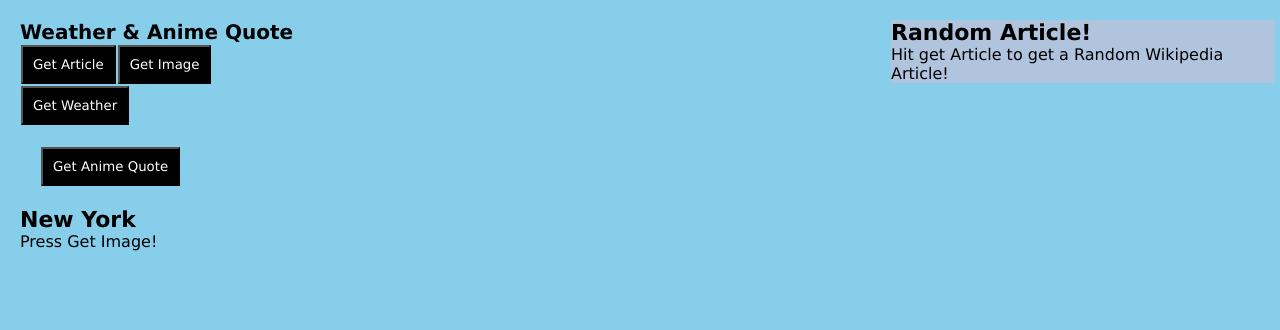
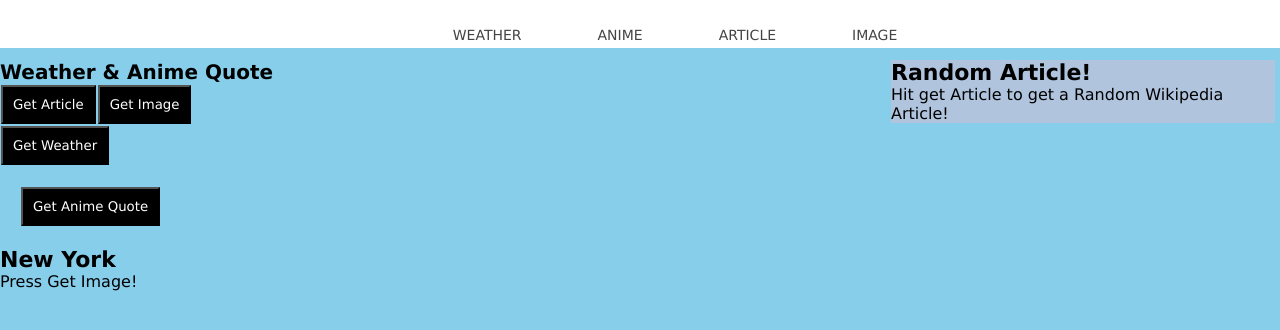
Before and after one commit to wy33/Web_Dev_Assignment5, a React (Create React App) app in the folder src/: page / in a window 1280 px wide. Shown: the top 330 px of the page. Built offline with nearby package versions, Linux system fonts and the light colour scheme.

Commit message:
navbar code

```diff
--- a/src/App.js
+++ b/src/App.js
@@ -4,6 +4,7 @@ import ArticleList from "./Articles.js";
 import Weather from "./Weather.js";
 import AnimeQuote from "./features/AnimeQuote/AnimeQuote.js";
 import Image from "./Image.js"
+import NavBar from "./Navbar.js";
 
 export default function Gallery() {
 	// const [quote, setQuote] = useState({ anime: null, character: null, quote: null });
@@ -48,6 +49,7 @@ export default function Gallery() {
 
 	return (
 		<>
+			<NavBar/>
 			<ArticleList article={article} />
 			<h2>Weather & Anime Quote</h2>
 			{/* <button onClick={handleGetQuoteClick}>Get Anime Quote</button> */}
--- /dev/null
+++ b/src/Navbar.js
@@ -0,0 +1,14 @@
+export default function NavBar() {
+    return (
+        <header className="navbar">
+            <nav className="nav">
+                <ul>
+                    <li><a href="">Weather</a></li>
+                    <li><a href="">Anime</a></li>
+                    <li><a href="">Article</a></li>
+                    <li><a href="">Image</a></li>
+                </ul>
+            </nav>
+        </header>
+    );
+}
--- a/src/styles.css
+++ b/src/styles.css
@@ -6,8 +6,8 @@
 
 body {
   font-family: sans-serif;
-  margin: 20px;
   padding: 0;
+  position: relative;
 }
 
 h1 {
@@ -54,9 +54,13 @@ ul {
 
 body {
   font-family: sans-serif;
-  margin: 20px;
-  padding: 0;
   background-color: skyblue;
+}
+
+body::before {
+  display:block;
+  content: '';
+  height:60px; /* or whatever */
 }
 
 .ArticleColumn {
@@ -101,3 +105,44 @@ img {
 	margin: 20px;
 	width: 66%;
 }
+
+.navbar {
+  width: 100%;
+  height: 3rem;
+  position: fixed;
+  top: 0;
+	width: 100%;
+	margin: 0 auto;
+  background-color: white;
+  z-index: 9999;
+
+}
+
+.nav {
+  height: 100%;
+  width: 100%;
+  display: flex;
+  justify-content: center;
+  align-items: center;
+}
+
+.nav ul {
+  margin: 0;
+  padding: 0;
+  list-style: none;
+}
+
+.nav li {
+  display: inline-block;
+  margin-left: 70px;
+  padding-top: 23px;
+
+  position: relative;
+}
+
+.nav a {
+  color: #444;
+  text-decoration: none;
+  text-transform: uppercase;
+  font-size: 14px;
+}
```
